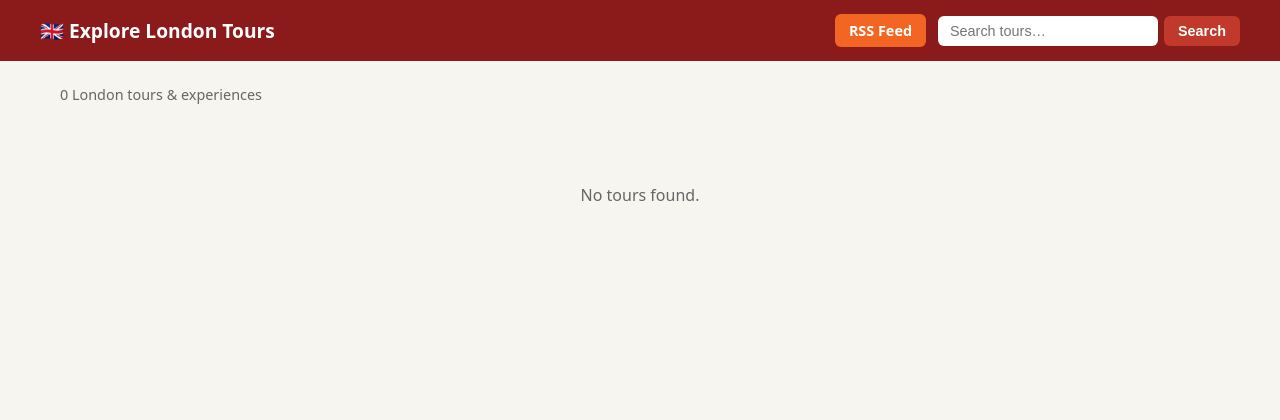
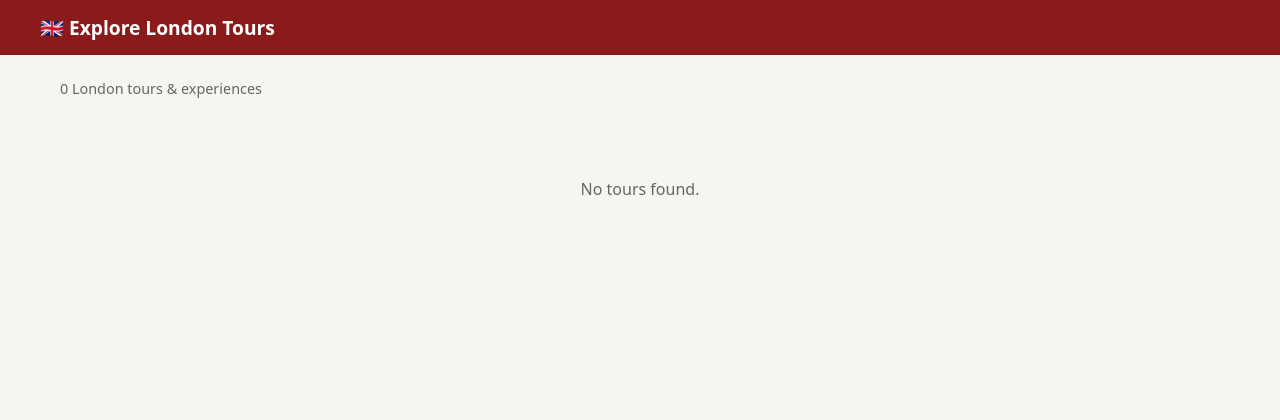
Before and after one commit to p32nicky/londoncsv, a FastAPI app: page / in a window 1280 px wide. Shown: the top 420 px of the page. Run offline with FastAPI, Linux system fonts and the light colour scheme; data that the repository does not hold is empty; some libraries are stand-ins or nearby versions.

Commit message:
Remove RSS feed link and search button from header

```diff
--- a/app/templates/base.html
+++ b/app/templates/base.html
@@ -5,7 +5,6 @@
   <meta name="viewport" content="width=device-width, initial-scale=1.0"/>
   <meta name="p:domain_verify" content="76b6fd98ba633723db57feeb156dc7ed"/>
   <title>{% block title %}{{ site_title }}{% endblock %}</title>
-  <link rel="alternate" type="application/rss+xml" title="{{ site_title }}" href="/feed.xml"/>
   <link rel="stylesheet" href="/static/style.css"/>
   <!-- Google tag (gtag.js) -->
   <script async src="https://www.googletagmanager.com/gtag/js?id=G-GND03N8WH4"></script>
@@ -21,11 +20,6 @@
     <div class="header-inner">
       <a class="logo" href="/">🇬🇧 {{ site_title }}</a>
       <nav>
-        <a href="/feed.xml" class="btn-rss">RSS Feed</a>
-        <form method="get" action="/" class="search-form">
-          <input type="text" name="q" placeholder="Search tours…" value="{{ query|default('') }}"/>
-          <button type="submit">Search</button>
-        </form>
       </nav>
     </div>
   </header>
```
